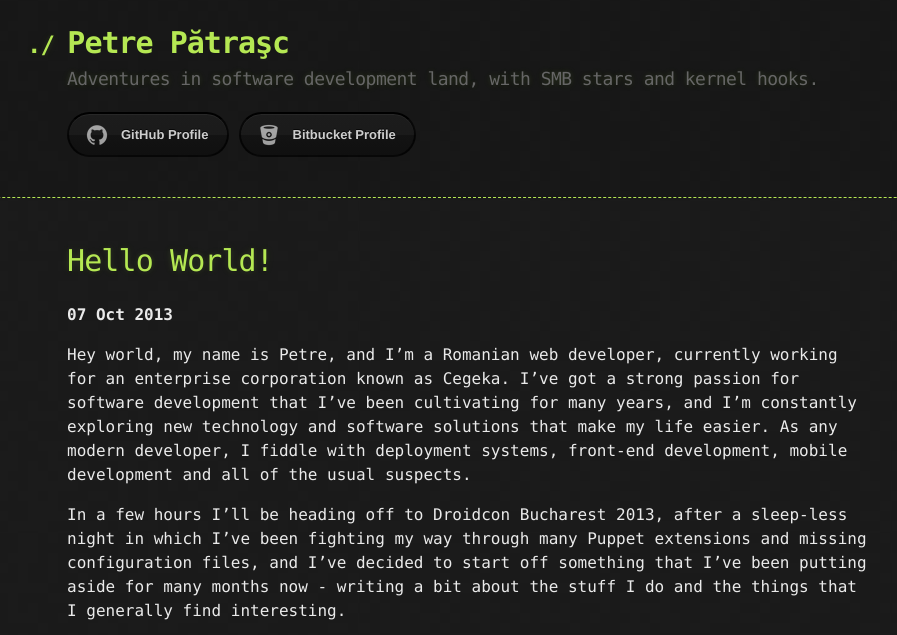
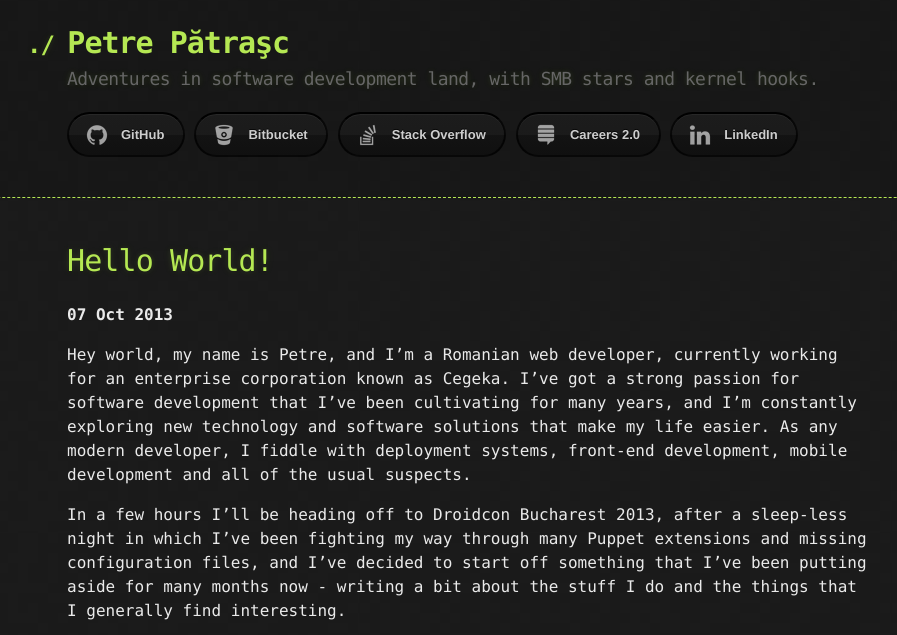
Before and after one commit to petrepatrasc/petrepatrasc.github.io, a Jekyll site: the page built from _posts/2013-10-07-hello-world.markdown, in a window 1280 px wide, cut to the strip 0-635 px from the top of the page. Shown: the whole strip, without its empty margins (173-1070 px from the left). Built offline with Jekyll 4.4.1, drawn with Linux system fonts in a browser that asks for light colours; Markdown is read by kramdown in place of the engine named in the settings.

Commit message:
Added LinkedIn, SO and Careers 2.0

```diff
--- a/_layouts/default.html
+++ b/_layouts/default.html
@@ -23,8 +23,11 @@
 			<h2>Adventures in software development land, with SMB stars and kernel hooks.</h2>
 
 			<section id="downloads">
-				<a href="https://github.com/petrepatrasc" class="btn btn-github" target="_blank"><span class="icon"></span><span class="text">GitHub Profile</span></a>
-				<a href="https://bitbucket.org/petrepatrasc" class="btn btn-bitbucket" target="_blank"><span class="icon"></span><span class="text">Bitbucket Profile</span></a>
+				<a href="https://github.com/petrepatrasc" class="btn btn-github" target="_blank"><span class="icon"></span><span class="text">GitHub</span></a>
+				<a href="https://bitbucket.org/petrepatrasc" class="btn btn-bitbucket" target="_blank"><span class="icon"></span><span class="text">Bitbucket</span></a>
+				<a href="stackoverflow.com/users/983065/petre-ptrasc" class="btn btn-stackoverflow" target="_blank"><span class="icon"></span><span class="text">Stack Overflow</span></a>
+				<a href="http://careers.stackoverflow.com/petrepatrasc" class="btn btn-careers" target="_blank"><span class="icon"></span><span class="text">Careers 2.0</span></a>
+				<a href="http://uk.linkedin.com/in/petrepatrasc/" class="btn btn-linkedin" target="_blank"><span class="icon"></span><span class="text">LinkedIn</span></a>
 			</section>
 		</div>
 	</header>
--- a/stylesheets/stylesheet.css
+++ b/stylesheets/stylesheet.css
@@ -254,6 +254,26 @@ hr {
   background: url("../images/bitbucket-icon.png") 0 0 no-repeat;
 }
 
+.btn-google-plus .icon {
+  opacity: 0.6;
+  background: url("../images/google-plus-icon.png") 0 0 no-repeat;
+}
+
+.btn-stackoverflow .icon {
+  opacity: 0.6;
+  background: url("../images/stackoverflow-icon.png") 0 0 no-repeat;
+}
+
+.btn-careers .icon {
+  opacity: 0.6;
+  background: url("../images/careers2-icon.png") 0 0 no-repeat;
+}
+
+.btn-linkedin .icon {
+  opacity: 0.6;
+  background: url("../images/linkedin-icon.png") 0 0 no-repeat;
+}
+
 /* Links
    a, a:hover, a:visited
 */
```
Also changed, not shown: images/careers2-icon.png (added), images/google-plus-icon.png (added), images/linkedin-icon.png (added), images/stackoverflow-icon.png (added).
